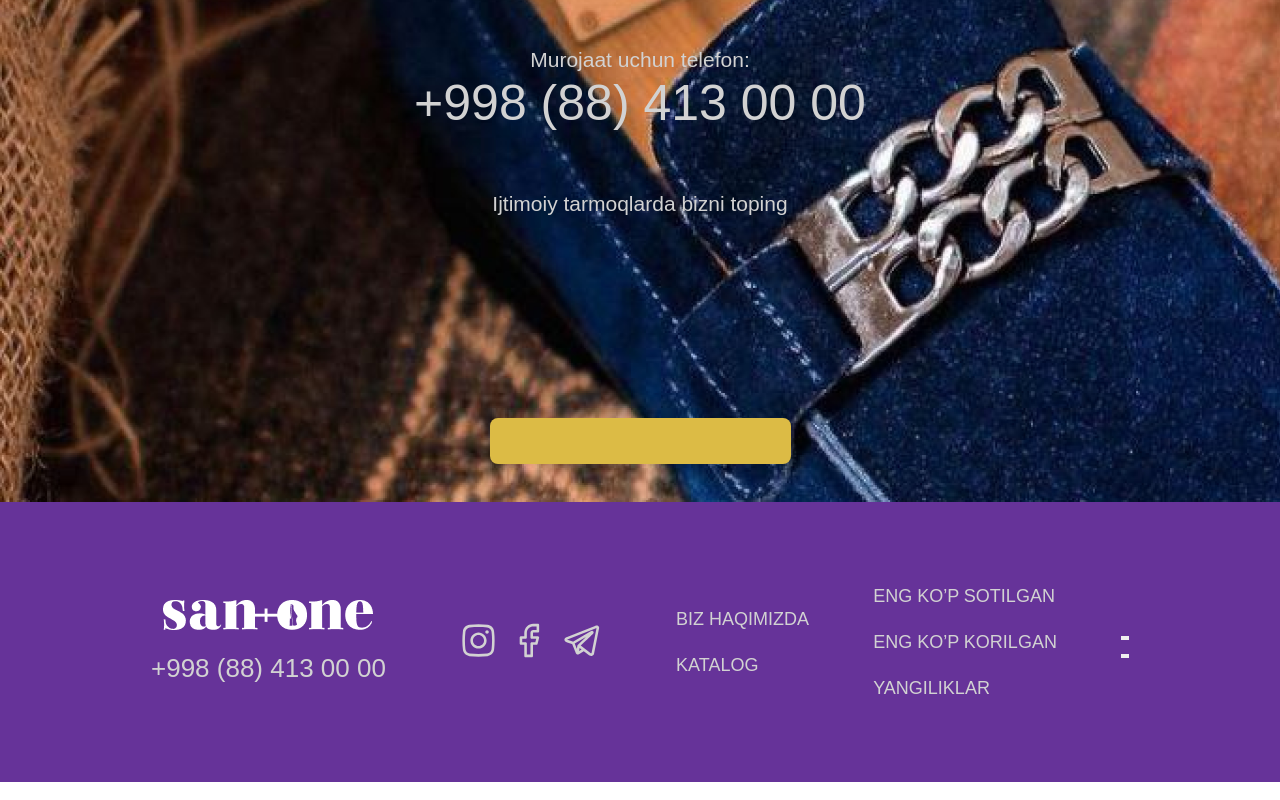
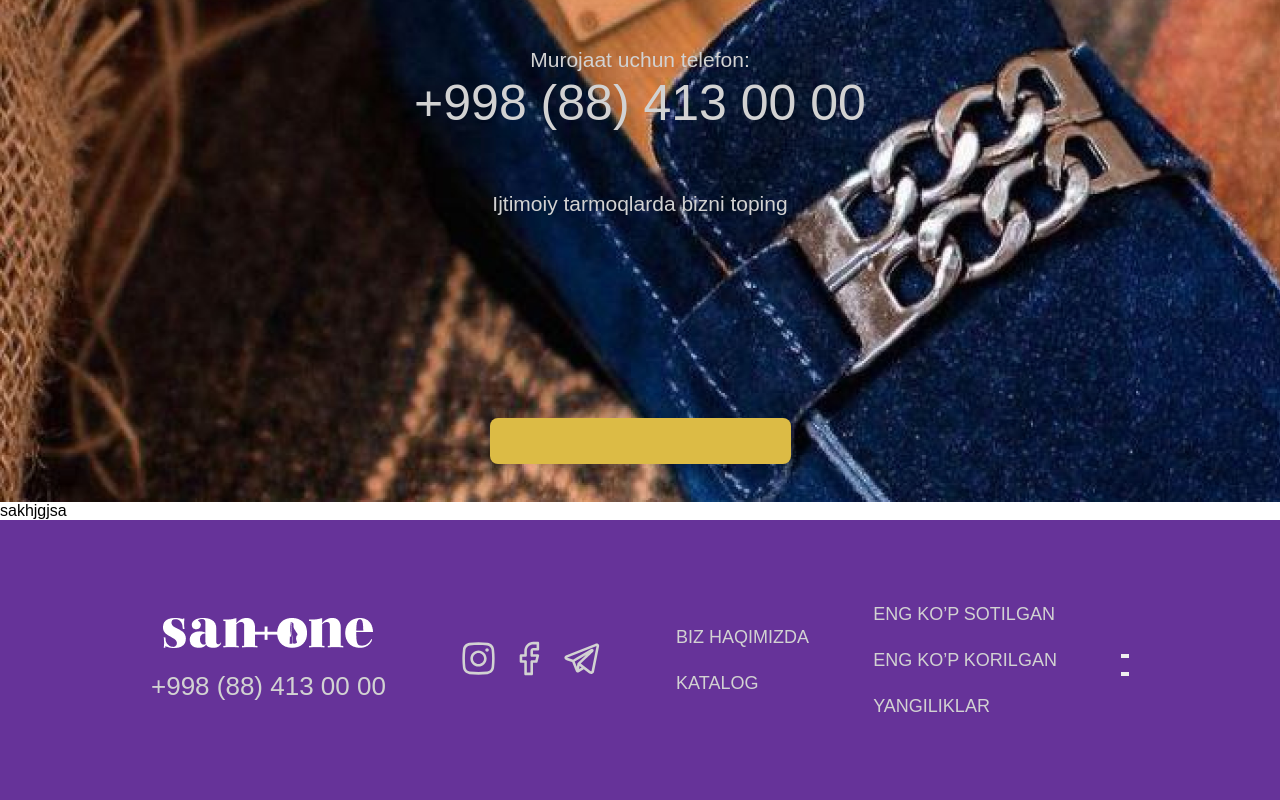
Before and after one commit to hasanboy2008/Progect-SAN-ONE, a React (Create React App) app: page / in a window 1280 px wide. Shown: the part 3661-4461 px from the top of the page. Built offline with nearby package versions, Linux system fonts and the light colour scheme; no server answers.

Commit message:
malumot qoshildi

```diff
--- a/src/pages/Home/Home.js
+++ b/src/pages/Home/Home.js
@@ -312,6 +312,7 @@ export function Home() {
           </button>
         </div>
       </div>
+      <p>sakhjgjsa</p>
     </div>
   );
 }
```
